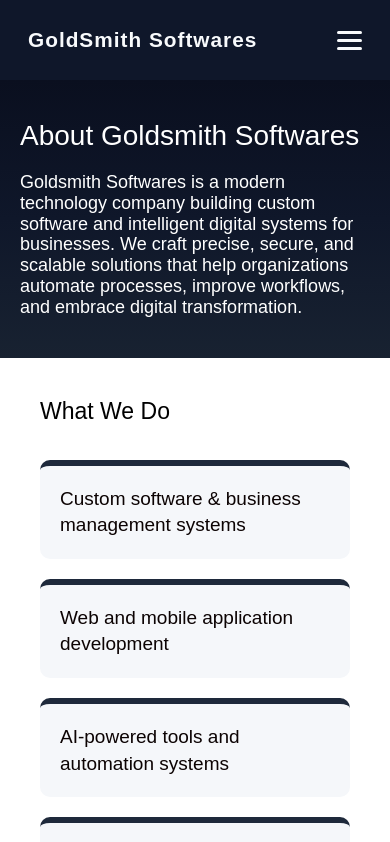
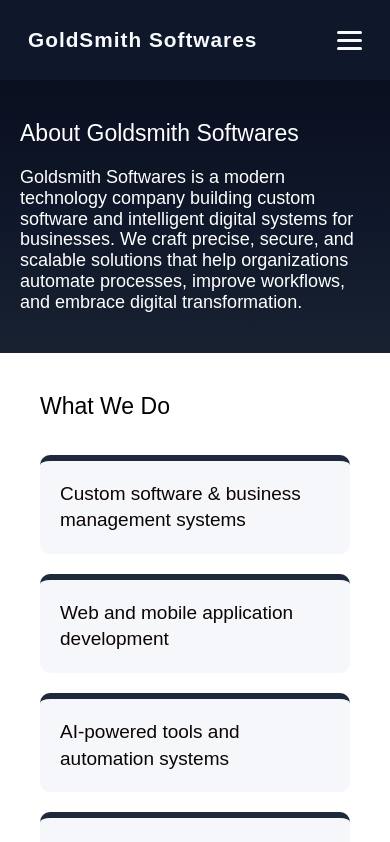
Before and after one commit to dariusjackony/Goldsmith-Software, a React (Vite) app: page /about in a window 390 px wide. Shown: the top 842 px of the page. Built offline with nearby package versions, Linux system fonts and the light colour scheme.

Commit message:
Update:..

```diff
--- a/src/components/About/AboutPageComponents/AboutHero.css
+++ b/src/components/About/AboutPageComponents/AboutHero.css
@@ -33,7 +33,7 @@
        font-size: 18px;
     }
     .abt-head {
-        font-size: 28px;
+        font-size: 23px;
     }
     .about-hero-main {
         display: block;
```
